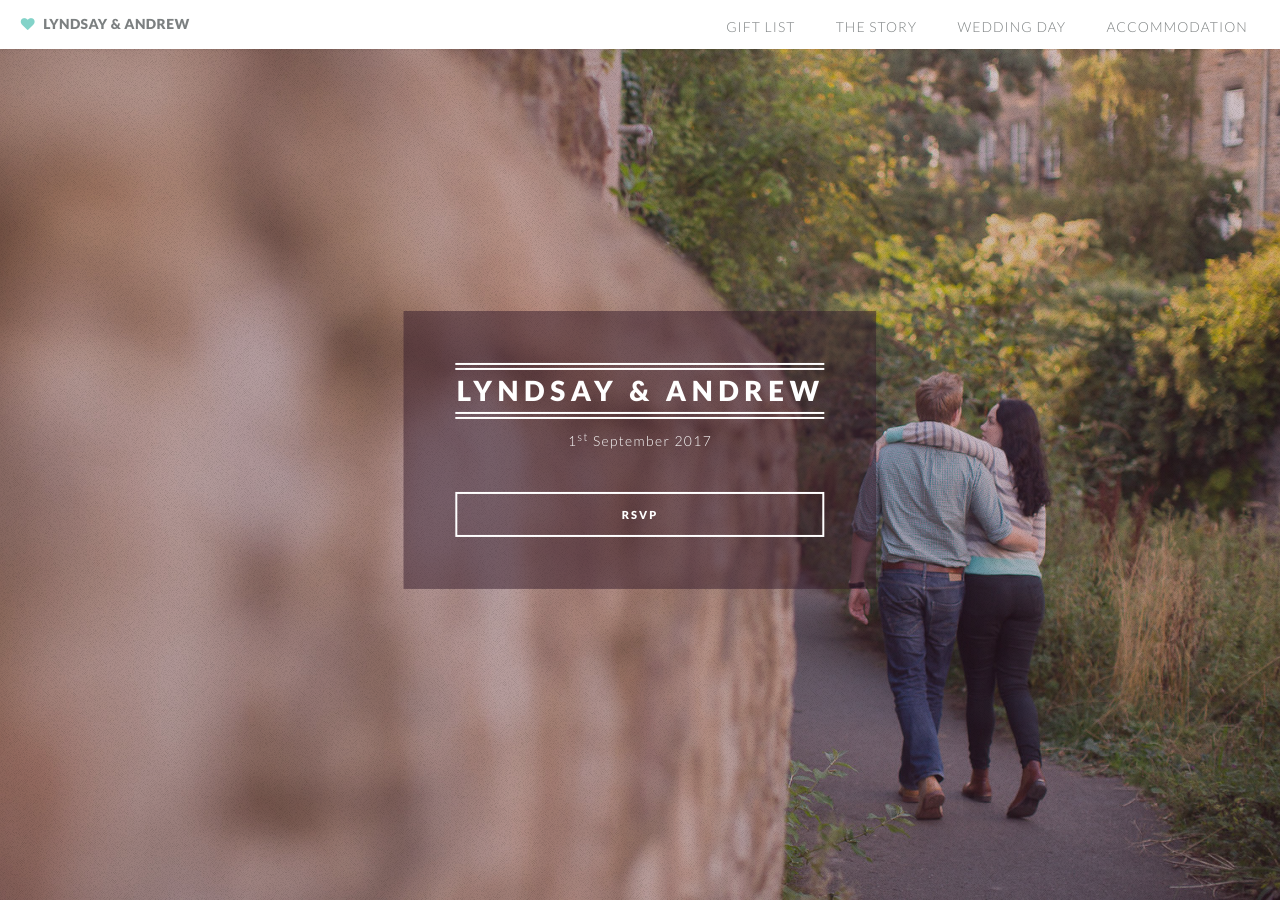
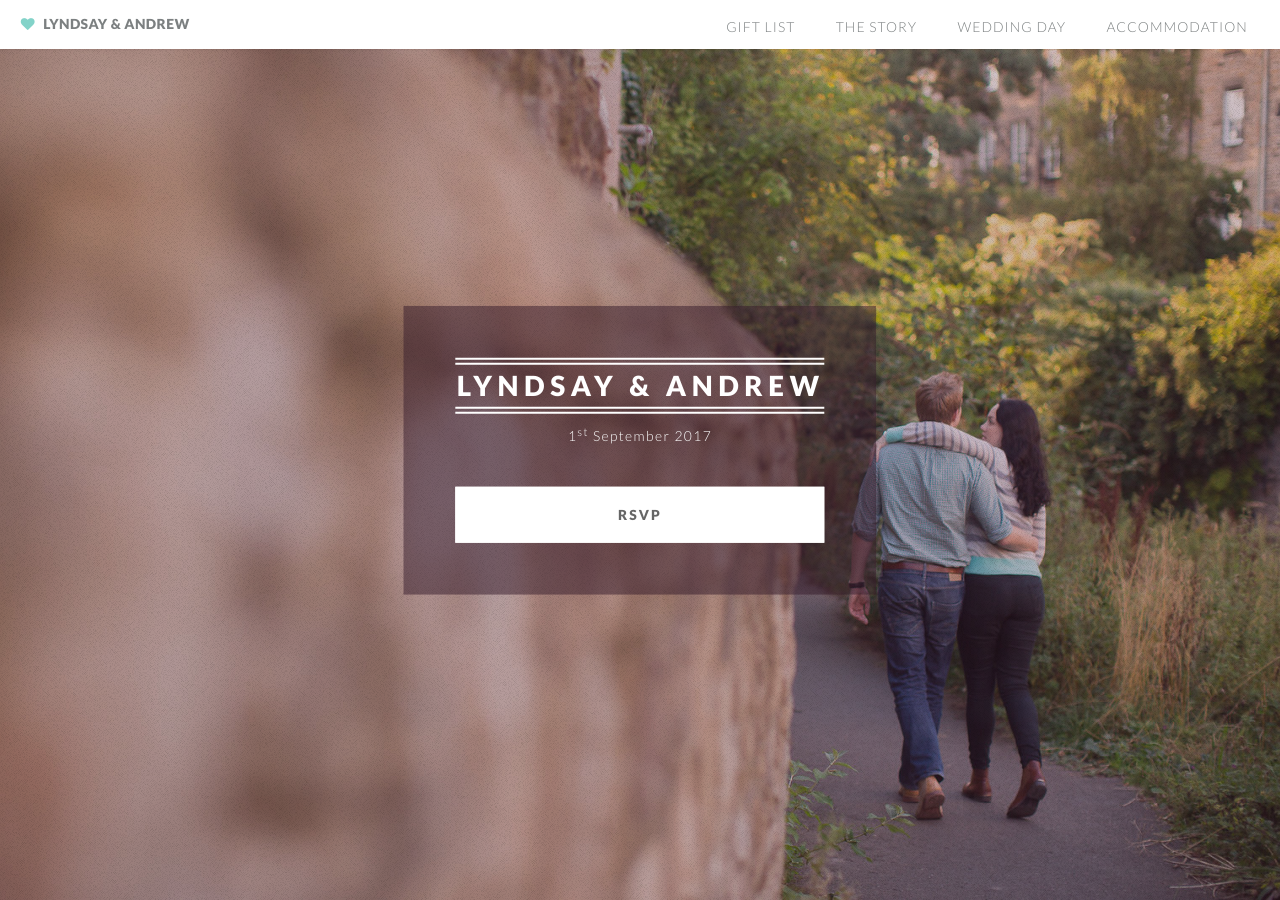
Before and after one commit to aliscott/young-wedding, a Jekyll site: the page built from index.html, in a window 1280 px wide and 900 px high. Built offline with Jekyll 4.4.1, drawn with Linux system fonts in a browser that asks for light colours.

Commit message:
Add white button

```diff
--- a/_includes/banner.html
+++ b/_includes/banner.html
@@ -15,7 +15,7 @@
         <p>1<sup>st</sup> September 2017</p>
         <footer>
             <ul class="buttons vertical">
-                <li><a href="https://docs.google.com/forms/d/e/1FAIpQLScOmcjm0xAwoVvS9oPA46EKuTGC9iVSxqSUWMiCI3ojnW7l2A/viewform" class="button fit scrolly">RSVP</a></li>
+                <li><a href="https://docs.google.com/forms/d/e/1FAIpQLScOmcjm0xAwoVvS9oPA46EKuTGC9iVSxqSUWMiCI3ojnW7l2A/viewform" class="button fit scrolly rsvp">RSVP</a></li>
             </ul>
         </footer>
 
--- a/css/style.css
+++ b/css/style.css
@@ -1388,3 +1388,18 @@
 	color: #83d3c9;
 	margin-right: 5px;
 }
+
+a.rsvp {
+  background: #fff;
+  color: rgba(0,0,0,0.6);
+  border-color: #fff;
+	border-width: 2px;
+  font-size: 1em;
+}
+
+a.rsvp:hover {
+  background: #fff;
+  opacity: 0.7;
+	border-width: 2px;
+  border-color: #fff;
+}
```
